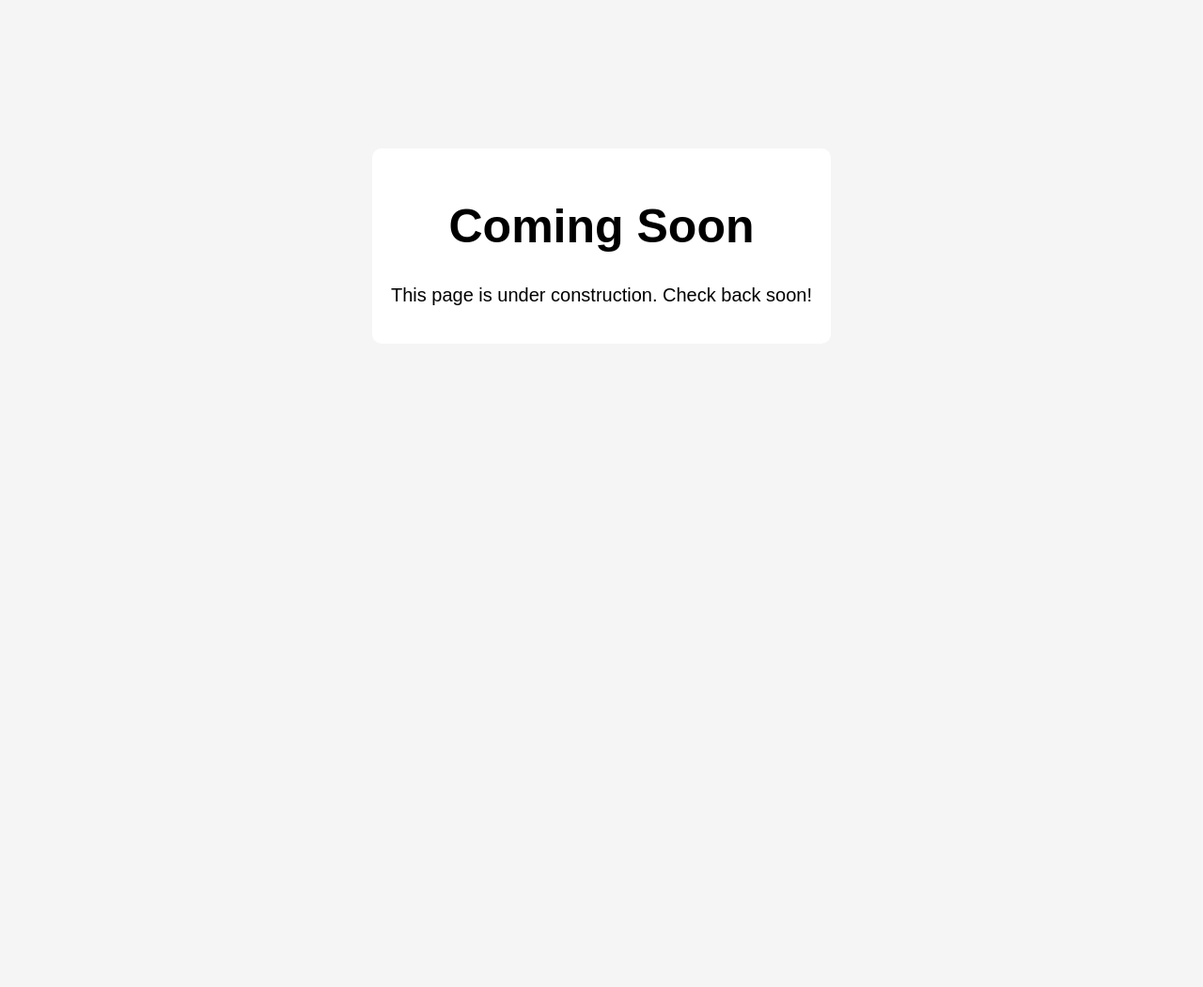
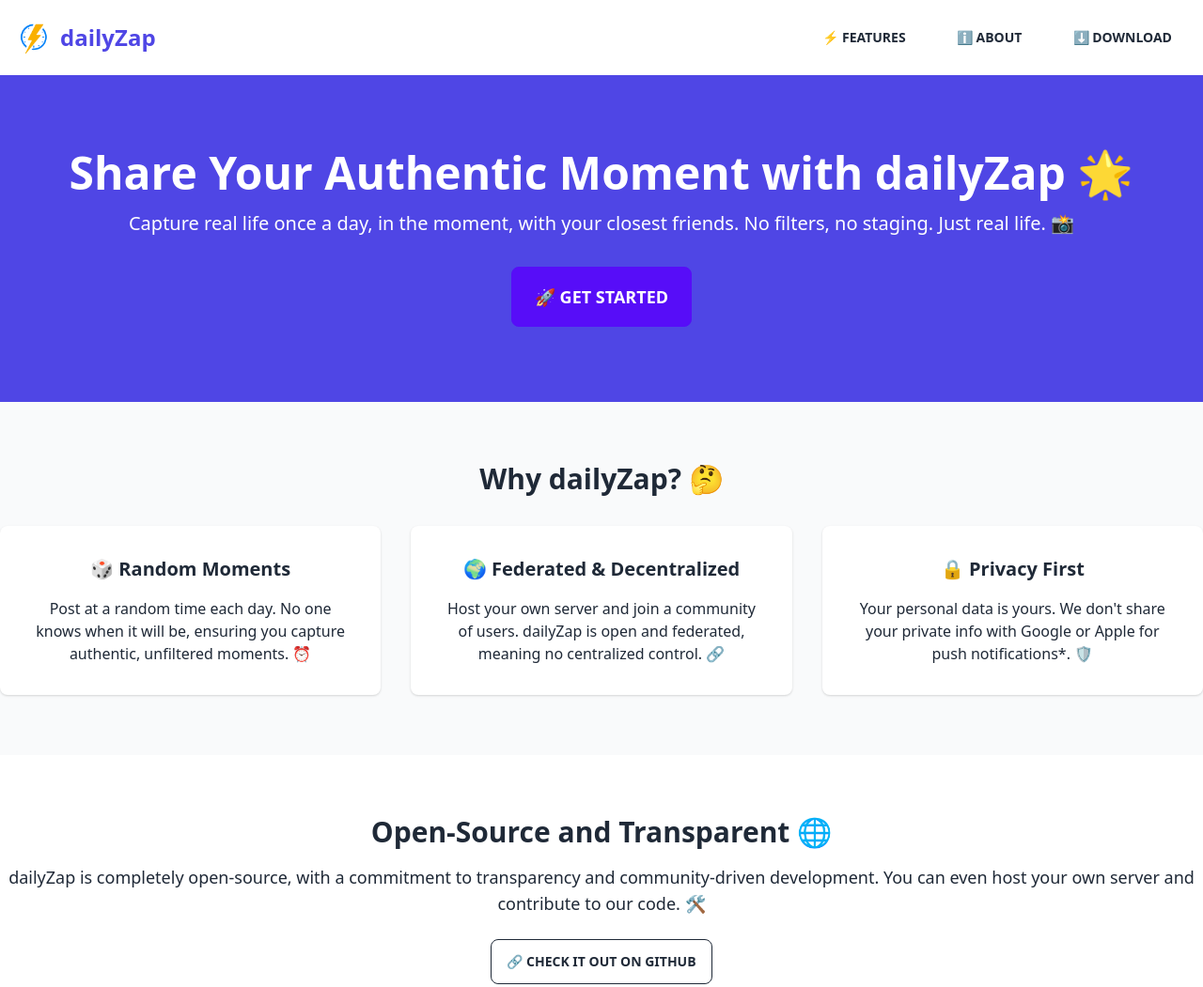
Before and after one commit to dailyZap/dailyZap.github.io, a plain HTML site: page index.html in a window 1280 px wide. Shown: the top 1051 px of the page at 94% size. Before the commit the page ends 800 px from the top, so only its background shows below. Drawn offline with nearby package versions, Linux system fonts and the light colour scheme.

Commit message:
feat: update landing page

```diff
--- a/index.html
+++ b/index.html
@@ -1,38 +1,95 @@
 <!DOCTYPE html>
-<html>
+<html lang="en">
 
 <head>
-    <title>Coming Soon</title>
-    <style>
-        body {
-            font-family: sans-serif;
-            text-align: center;
-            padding: 150px;
-            background: #f5f5f5;
-        }
-
-        h1 {
-            font-size: 50px;
-        }
-
-        body {
-            font-size: 20px;
-        }
-
-        .content {
-            background: white;
-            padding: 20px;
-            border-radius: 10px;
-            display: inline-block;
-        }
-    </style>
+    <meta charset="UTF-8">
+    <meta name="viewport" content="width=device-width, initial-scale=1.0">
+    <title>dailyZap - Share Authentic Moments</title>
+    <link href="https://cdn.jsdelivr.net/npm/tailwindcss@2.2.19/dist/tailwind.min.css" rel="stylesheet">
+    <link href="https://cdn.jsdelivr.net/npm/daisyui@1.14.0/dist/full.css" rel="stylesheet">
 </head>
 
-<body>
-    <div class="content">
-        <h1>Coming Soon</h1>
-        <p>This page is under construction. Check back soon!</p>
-    </div>
+<body class="bg-gray-100">
+    <!-- Navbar -->
+    <nav class="bg-white shadow p-4">
+        <div class="container mx-auto flex justify-between items-center">
+            <a href="#" class="flex items-center">
+                <img src="/assets/icon_light.png" alt="dailyZap Logo" class="w-10 h-10 mr-2">
+                <span class="text-2xl font-bold text-indigo-600">dailyZap</span>
+            </a>
+            <div class="space-x-4">
+                <a href="#features" class="btn btn-ghost">⚡ Features</a>
+                <a href="#about" class="btn btn-ghost">ℹ️ About</a>
+                <a href="#download" class="btn btn-ghost">⬇️ Download</a>
+            </div>
+        </div>
+    </nav>
+
+    <!-- Hero Section -->
+    <section class="bg-indigo-600 text-white py-20">
+        <div class="container mx-auto text-center">
+            <h1 class="text-5xl font-bold mb-4">Share Your Authentic Moment with dailyZap 🌟</h1>
+            <p class="text-xl mb-8">Capture real life once a day, in the moment, with your closest friends. No filters,
+                no staging. Just real life. 📸</p>
+            <a href="#download" class="btn btn-primary btn-lg">🚀 Get Started</a>
+        </div>
+    </section>
+
+    <!-- Features Section -->
+    <section id="features" class="py-16 bg-gray-50">
+        <div class="container mx-auto text-center">
+            <h2 class="text-3xl font-bold mb-8">Why dailyZap? 🤔</h2>
+            <div class="grid grid-cols-1 md:grid-cols-3 gap-8">
+                <div class="p-8 bg-white shadow rounded-lg">
+                    <h3 class="text-xl font-bold mb-4">🎲 Random Moments</h3>
+                    <p>Post at a random time each day. No one knows when it will be, ensuring you capture authentic,
+                        unfiltered moments. ⏰</p>
+                </div>
+                <div class="p-8 bg-white shadow rounded-lg">
+                    <h3 class="text-xl font-bold mb-4">🌍 Federated & Decentralized</h3>
+                    <p>Host your own server and join a community of users. dailyZap is open and federated, meaning no
+                        centralized control. 🔗</p>
+                </div>
+                <div class="p-8 bg-white shadow rounded-lg">
+                    <h3 class="text-xl font-bold mb-4">🔒 Privacy First</h3>
+                    <p>Your personal data is yours. We don't share your private info with Google or Apple for push
+                        notifications*. 🛡️</p>
+                </div>
+            </div>
+        </div>
+    </section>
+
+    <!-- About Section -->
+    <section id="about" class="py-16 bg-white">
+        <div class="container mx-auto text-center">
+            <h2 class="text-3xl font-bold mb-4">Open-Source and Transparent 🌐</h2>
+            <p class="text-lg mb-6">dailyZap is completely open-source, with a commitment to transparency and
+                community-driven development. You can even host your own server and contribute to our code. 🛠️</p>
+            <a href="https://github.com/dailyzap" target="_blank" class="btn btn-outline">🔗 Check it out on GitHub</a>
+        </div>
+    </section>
+
+    <!-- Download Section -->
+    <section id="download" class="py-16 bg-indigo-600 text-white">
+        <div class="container mx-auto text-center">
+            <h2 class="text-3xl font-bold mb-8">Coming Soon to Your Favorite Platform 📲</h2>
+            <div class="flex justify-center space-x-6">
+                <a href="#" class="btn btn-primary btn-lg">🎮 Play Store</a>
+                <a href="#" class="btn btn-primary btn-lg">🍎 App Store</a>
+            </div>
+        </div>
+    </section>
+
+    <!-- Footer with Footnote -->
+    <footer class="bg-gray-800 text-white py-4">
+        <div class="container mx-auto text-center">
+            <p class="text-sm">&copy; 2024 Lukas Runge, Hannes Rüger. All Rights Reserved.</p>
+            <p class="text-xs mt-2">* Only random, anonymous IDs are sent via FCM (Firebase Cloud Messaging) and
+                APNS
+                (Apple Push Notification Service). The app then contacts the home server to fetch the actual
+                notification data.
+        </div>
+    </footer>
 </body>
 
 </html>
```
Also changed, not shown: assets/icon_light.png (added), 1 other file.
